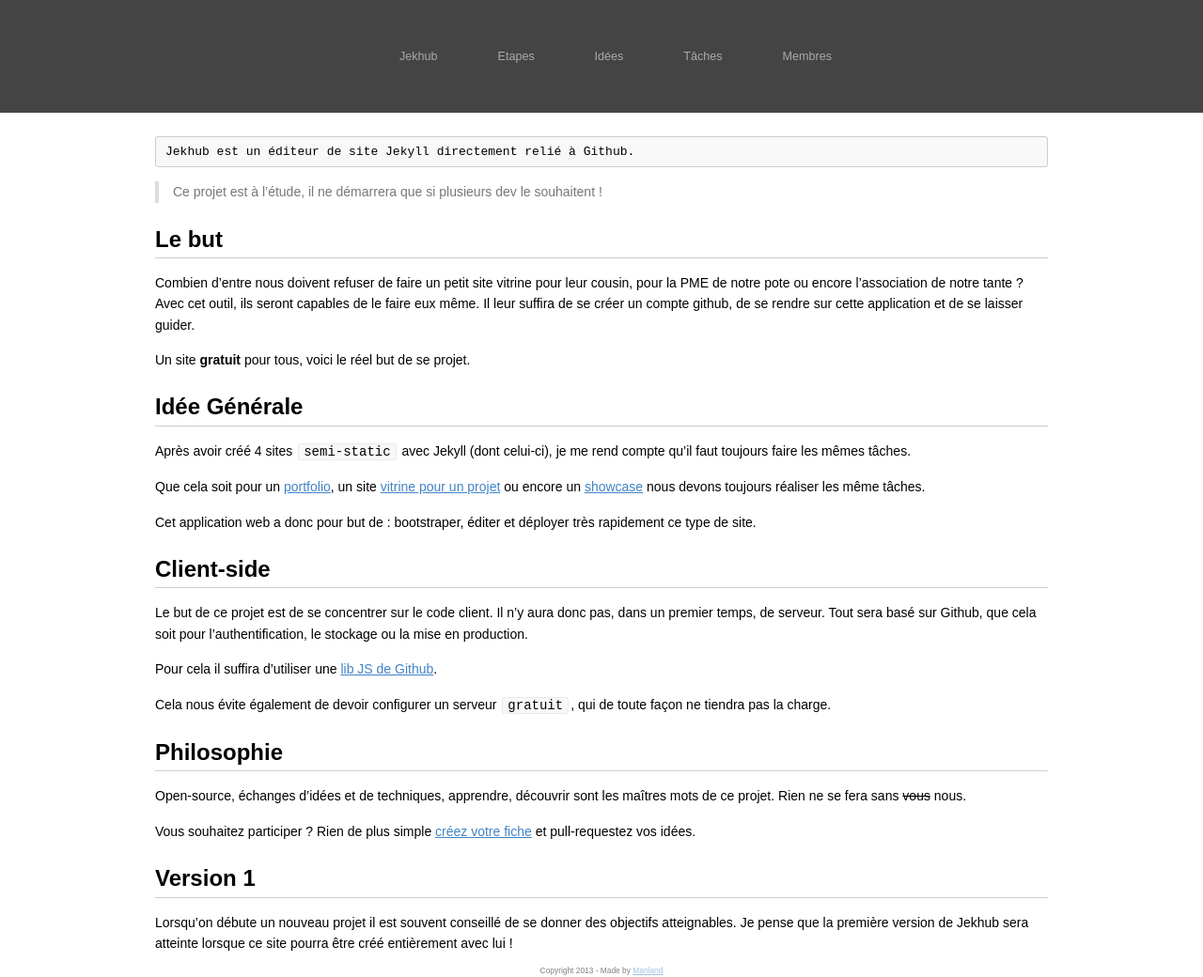
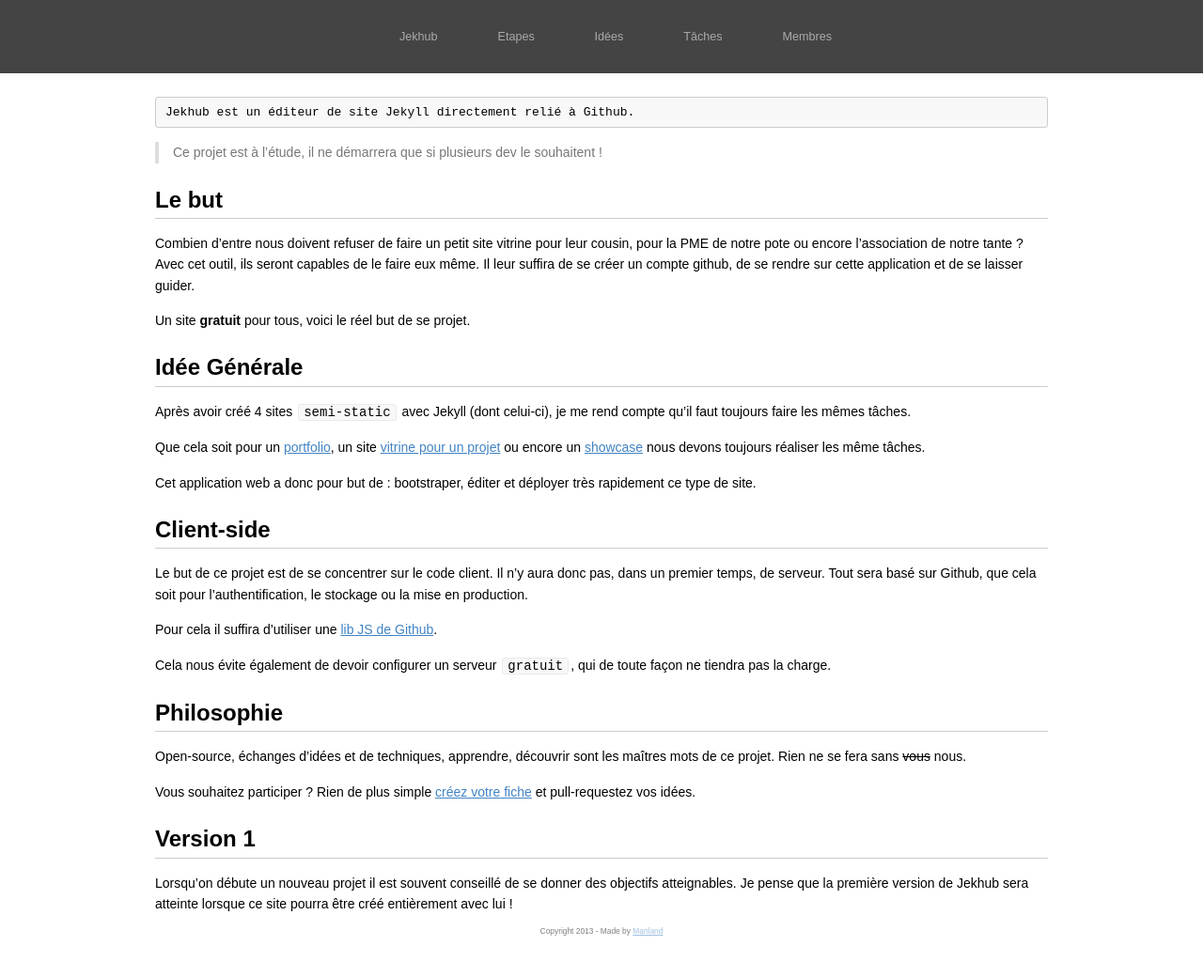
Before and after one commit to manland/jekhub, a Jekyll site: the page built from index.md, in a window 1280 px wide. Shown: the whole page at 94% size. Built offline with Jekyll 4.4.1, drawn with Linux system fonts in a browser that asks for light colours; after the commit the page ends 998 px from its top, so only the background shows below that.

Commit message:
fix bug : css lost

```diff
--- a/stylesheets/stylesheet.css
+++ b/stylesheets/stylesheet.css
@@ -32,7 +32,9 @@ body{
   position:relative;
 }
 
-
+pre {
+  word-break: break-word;
+}
 
 /*------------------------------------*\
     HEADER
@@ -55,6 +57,14 @@ body{
   padding:10px 0;
 }
 
+
+/*------------------------------------*\
+    MEMBRES
+\*------------------------------------*/
+
+img[alt=avatar] {
+  width: 100px;
+}
 
 /*------------------------------------*\
     FOOTER
@@ -85,7 +95,7 @@ body{
 
 
 .nav{
-  padding: 25px 0;
+  padding: 10px 0;
 }
   #navigation li{
     display:inline-block;
@@ -95,7 +105,7 @@ body{
     #navigation li a{
       text-decoration:none;
       display:block;
-      padding:10px 0;
+      padding:4px 0;
       color:#aaa;
       transition:color 200ms;
     }
```
